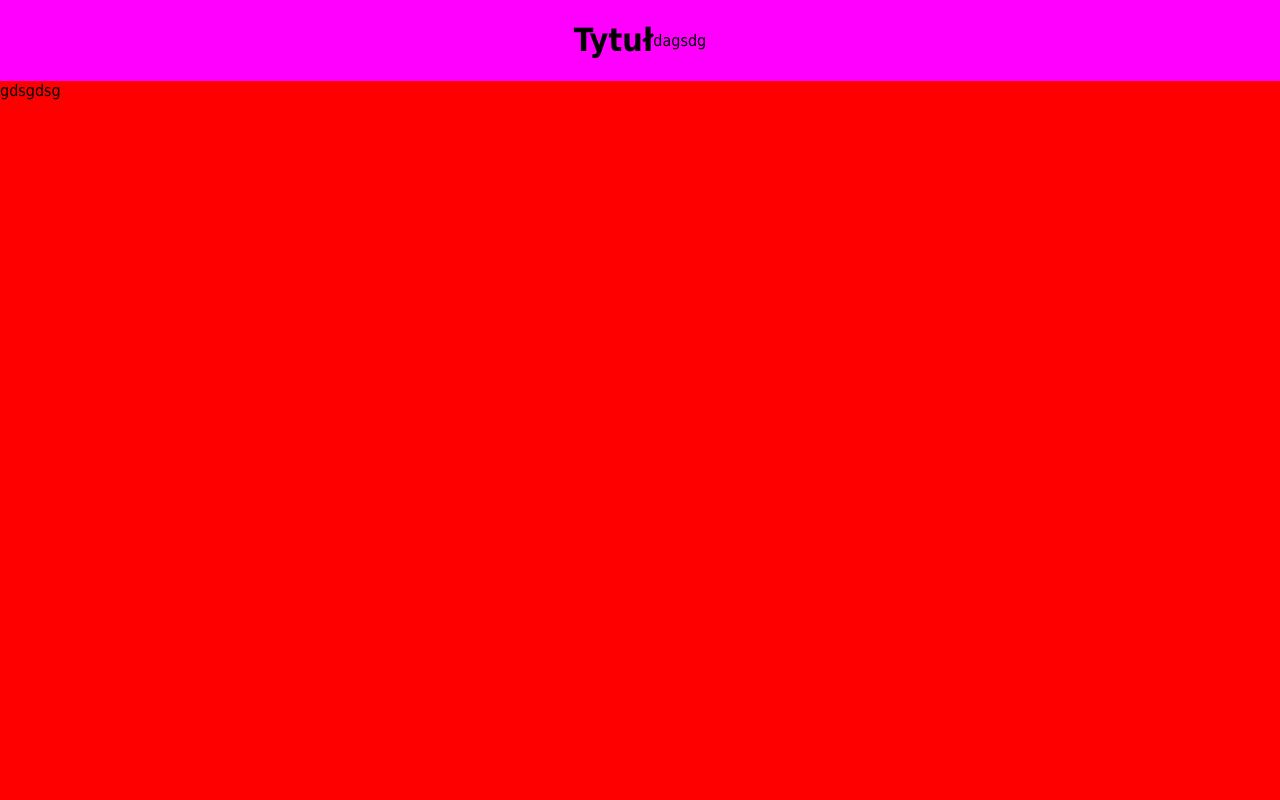
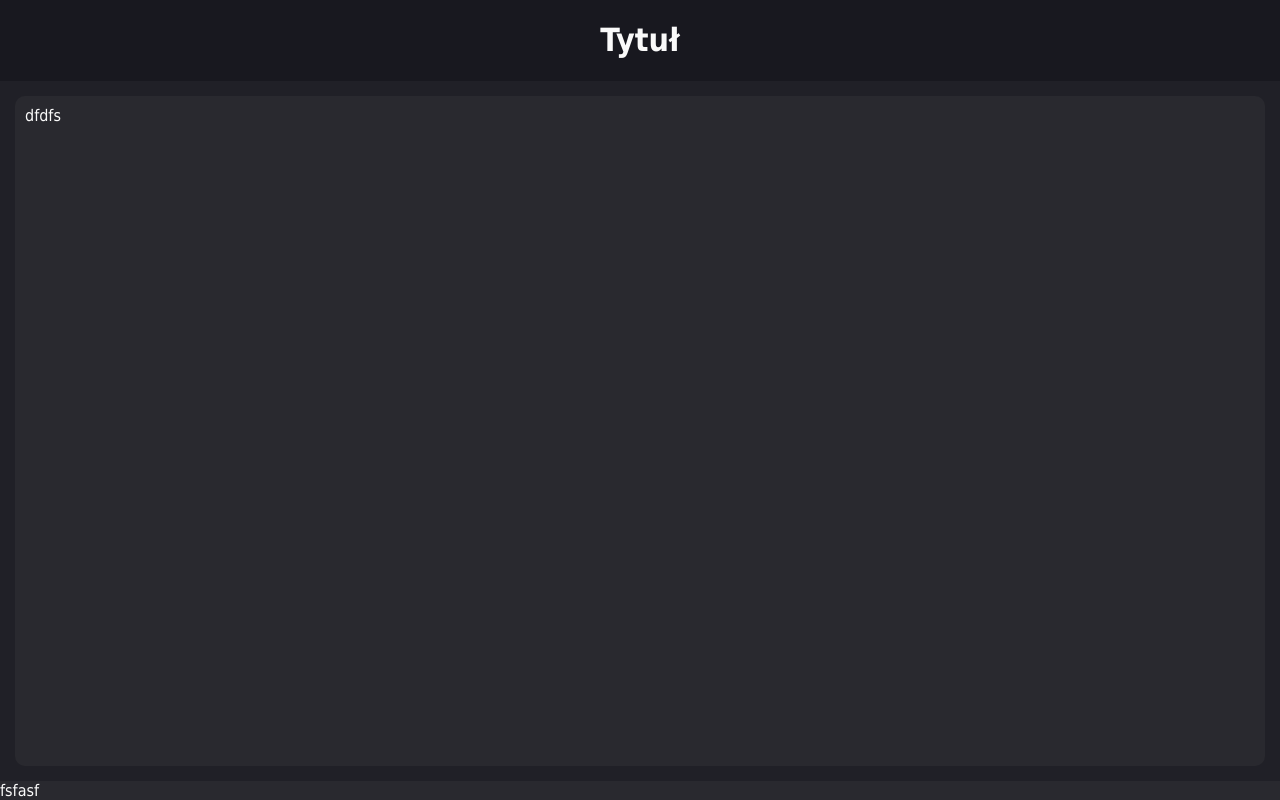
Before and after one commit to Stefankow20p/planner, a website: page public/index.html in a window 1280 px wide. Drawn offline with Linux system fonts and the light colour scheme.

Commit message:
Style update

```diff
--- a/public/index.html
+++ b/public/index.html
@@ -12,11 +12,11 @@
 <body>
     <header>
         <h1>Tytuł</h1>
-        dagsdg
     </header>
     <main>
-        gdsgdsg
+        <section class="main">dfdfs</section>
     </main>
+    <footer>fsfasf</footer>
 </body>
 
 </html>
--- a/public/style/style.scss
+++ b/public/style/style.scss
@@ -1,5 +1,13 @@
+$background : #202027;
+$header : #18181F;
+$second-color : #29292F;
+$third-color : #1E1E25;
+
+$font-main-color : #fafafa;
+
 *{
     font-family: Tahoma, sans-serif;
+    color: $font-main-color;
 }
 body{
     margin: 0;
@@ -8,7 +16,7 @@ body{
     justify-content: center;
     align-items: center;
     min-height: 100vh;
-
+    background-color: $background;
 }
 
 header{
@@ -16,11 +24,28 @@ header{
     flex-flow: row nowrap;
     justify-content: center;
     align-items: center;
-    background-color: #f0f;
+    background-color: $header;
     width: 100%;
 }
 main{
-    background-color: #f00;
+    display: flex;
+    flex-flow: column nowrap;
+    justify-content: center;
+    align-items: center;
+    background-color: $background;
     flex-grow: 1;
     width: 100%;
+    .main{
+        flex-grow: 1;
+        align-self: stretch;
+        background-color: $second-color;
+        margin: 15px;
+        border-radius: 10px;
+        padding: 10px;
+    }
 }
+
+footer{
+    background-color: $second-color;
+    width: 100%;
+}
```
Also changed, not shown: public/style/style.css.
